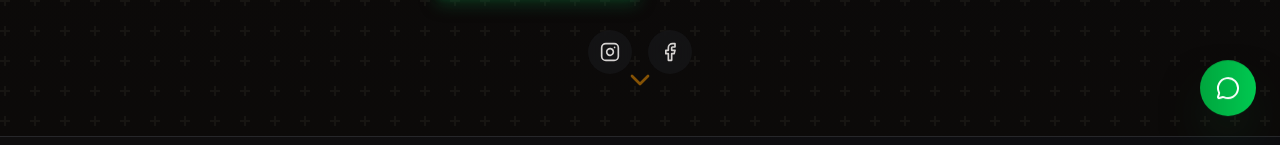
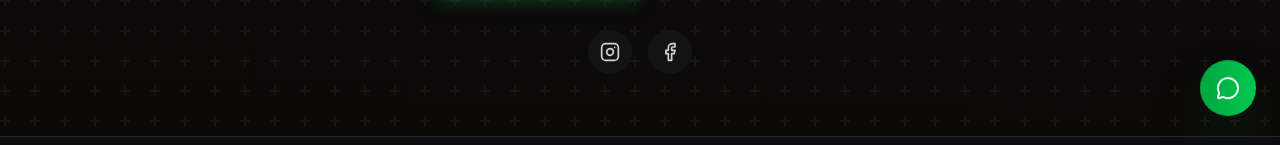
Before and after one commit to ezkiso/muli-web, a Next.js app: page /stores/nicolapso in a window 1280 px wide. Shown: the part 655-800 px from the top of the page. Built offline with nearby package versions, Linux system fonts and the light colour scheme.

Commit message:
Edit-Nicolapso

```diff
--- a/src/app/stores/nicolapso/page.tsx
+++ b/src/app/stores/nicolapso/page.tsx
@@ -168,11 +168,6 @@ export default function NicolapsoTatuajesPage() {
                             <Facebook className="w-4 h-4 sm:w-5 sm:h-5" />
                         </a>
                     </div>
-                </div>
-
-                {/* Indicador de scroll - SOLO EN DESKTOP */}
-                <div className="hidden md:block absolute bottom-8 left-1/2 -translate-x-1/2 animate-bounce">
-                    <ChevronDown className="w-8 h-8 text-amber-500/50" />
                 </div>
             </section>
             {/* Sección de categorías rápidas */}
```
